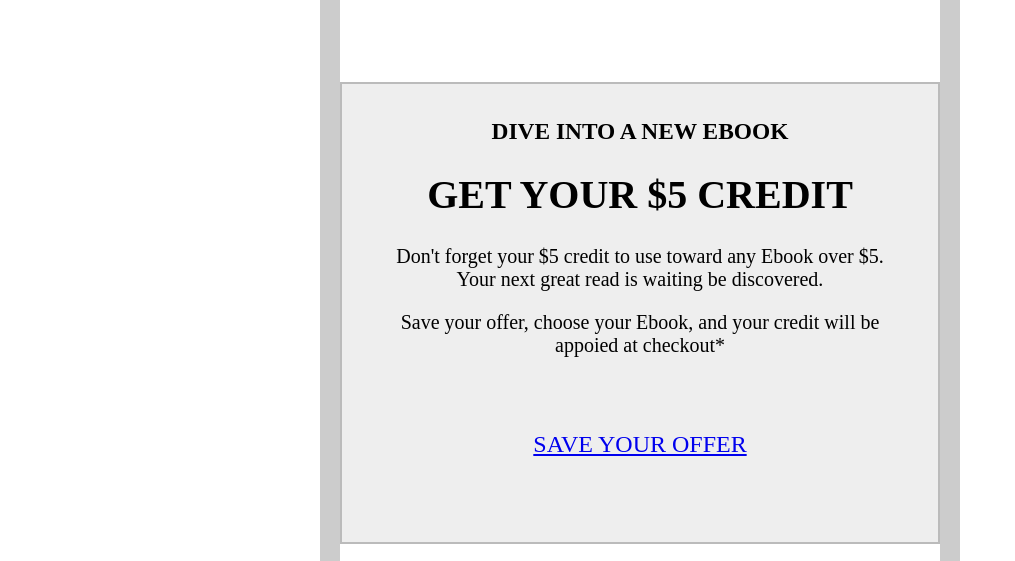
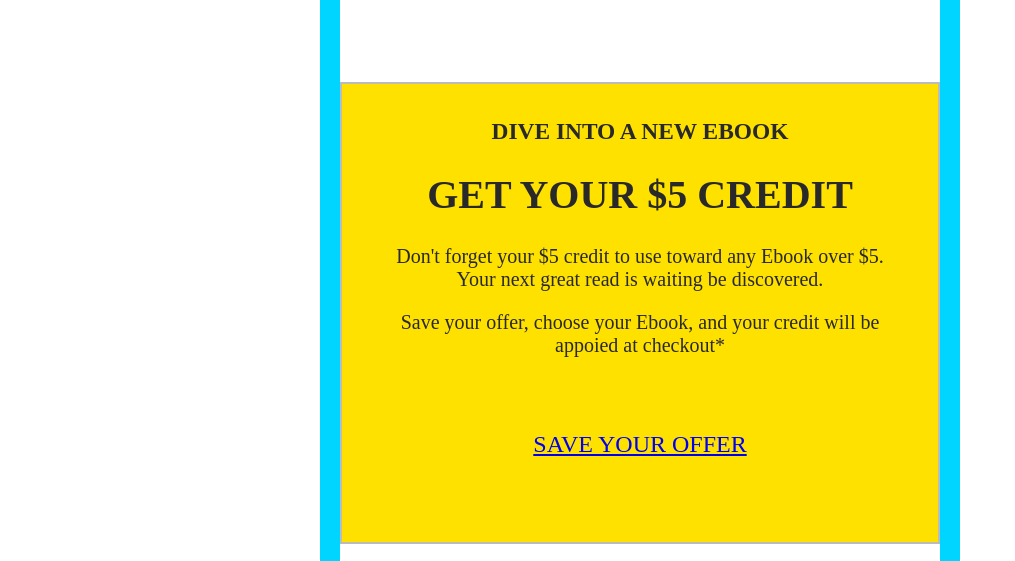
Before and after one commit to jerome-wilson-developer/email_promo-googleplay5credit, a plain HTML site: page index.html in a window 1280 px wide. Shown: the part 2219-2780 px from the top of the page, without its empty margins (0-1015 px from the left). Drawn offline with Linux system fonts and the light colour scheme.

Commit message:
changed and coordinated color schemes.

```diff
--- a/index.html
+++ b/index.html
@@ -1,7 +1,7 @@
 <!doctype html>
 <html>
 <head>
-    <title>Ebook $5 Credit</title>
+    <title>Google Play email html</title>
 
 <style>
 /* Desktop View */
@@ -115,13 +115,13 @@ width="100%" style="background-color:none;">
                         <td style="width:40%; text-align:left; font-family:Arial, Helvetica, sans-serif; border-right:1px solid black; color:#000000; border:1px solid black;">
                             <p style="margin:0; padding:20px 20px 20px 20px; font-size:14px; font-weight:500; color:#393939;font-family:Arial, Helvetica, sans-serif;">
                             <span style="font-weight:700; font-style:italic;">DISCLAIMER:</span> These clones are for Demo Purposes Only.
-                            <br>No infringements are intended against any corporate copyrights, trademarks, intellectual properties, or other proprietary assets.  kkkkkkkkkkkkkkk kkkkkkkkkk
+                            <br>No infringements are intended against any corporate copyrights, trademarks, intellectual properties, or other proprietary assets.
                             </p>
                         </td>
 
                         <td style="width:40%; text-align:left; font-family:Arial, Helvetica, sans-serif; border-right:1px solid black; color:#000000; border:1px solid black;">
                             <p style="margin:0; padding:5px 20px 20px 20px; font-size:14px; font-weight:500; color:#393939;font-family:Arial, Helvetica, sans-serif;">
-                                <span style="font-weight:700; font-style:italic;">README:</span> Below is a clone of McDonald's menu website. This landing page appears when one clicks to sign into their free wifi. I built this with pure html5, css3, and javascript. I built this with pure html5, css3, and javascript.
+                              <span style="font-weight:700; font-style:italic;">README:</span> Below is a clone of McDonald's menu website. This landing page appears when one clicks to sign into their free wifi. I built this with pure html5, css3, and javascript. I built this with pure html5, css3, and javascript.
                             </p>
                         </td>
 
@@ -178,7 +178,7 @@ width="100%" style="background-color:none;">
         <td>
 <!-- Build the table-container that holds the entire-html-email-app {width:600px;} -->
 <table class="email-container" width="600" align="center" border="0"
-cellpadding="0" cellspacing="0" style="background-color:#cccccc;
+cellpadding="0" cellspacing="0" style="background-color:#00D5FF;
 padding:20px 20px;">
 
 <!-- Cut a new row to hold the table-container for the Google-Play-image -->
@@ -209,7 +209,7 @@ background-color:#ffffff;">
 <!-- Build a table-container that holds the Main-Content -->
 <table class="content-container" width="600" align="center" border="0"
 cellpadding="0" cellspacing="0" style="font-size:20px;
-background-color:#eeeeee; padding:10px 20px; border:2px solid #bbbbbb">
+background-color:#FFE100; padding:10px 20px; border:2px solid #bbbbbb; color:#292929;">
     <tr>
         <td>
             <h3>DIVE INTO A NEW EBOOK</h3>
@@ -244,7 +244,7 @@ background-color:#eeeeee; padding:10px 20px; border:2px solid #bbbbbb">
 <!-- Begin the table-container for the Footer-Content -->
 <table class="footer" width="600" align="center" border="0"
 cellpadding="0" cellspacing="0" style="font-size:10px;
-background-color:#fff;">
+background-color:#fff; color:#292929;">
     <tr>
         <td>
             <h3 style="text-align:center;">
```
